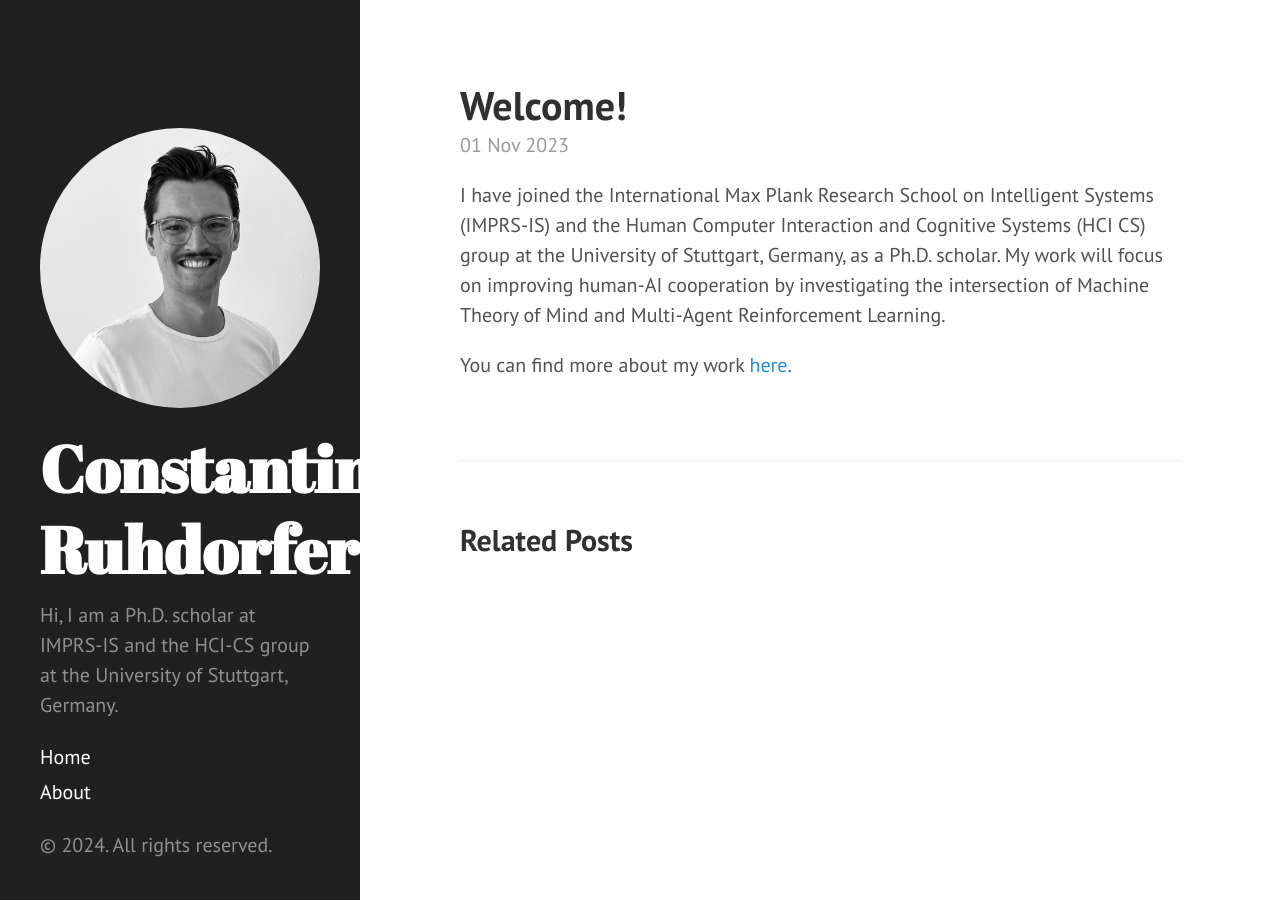
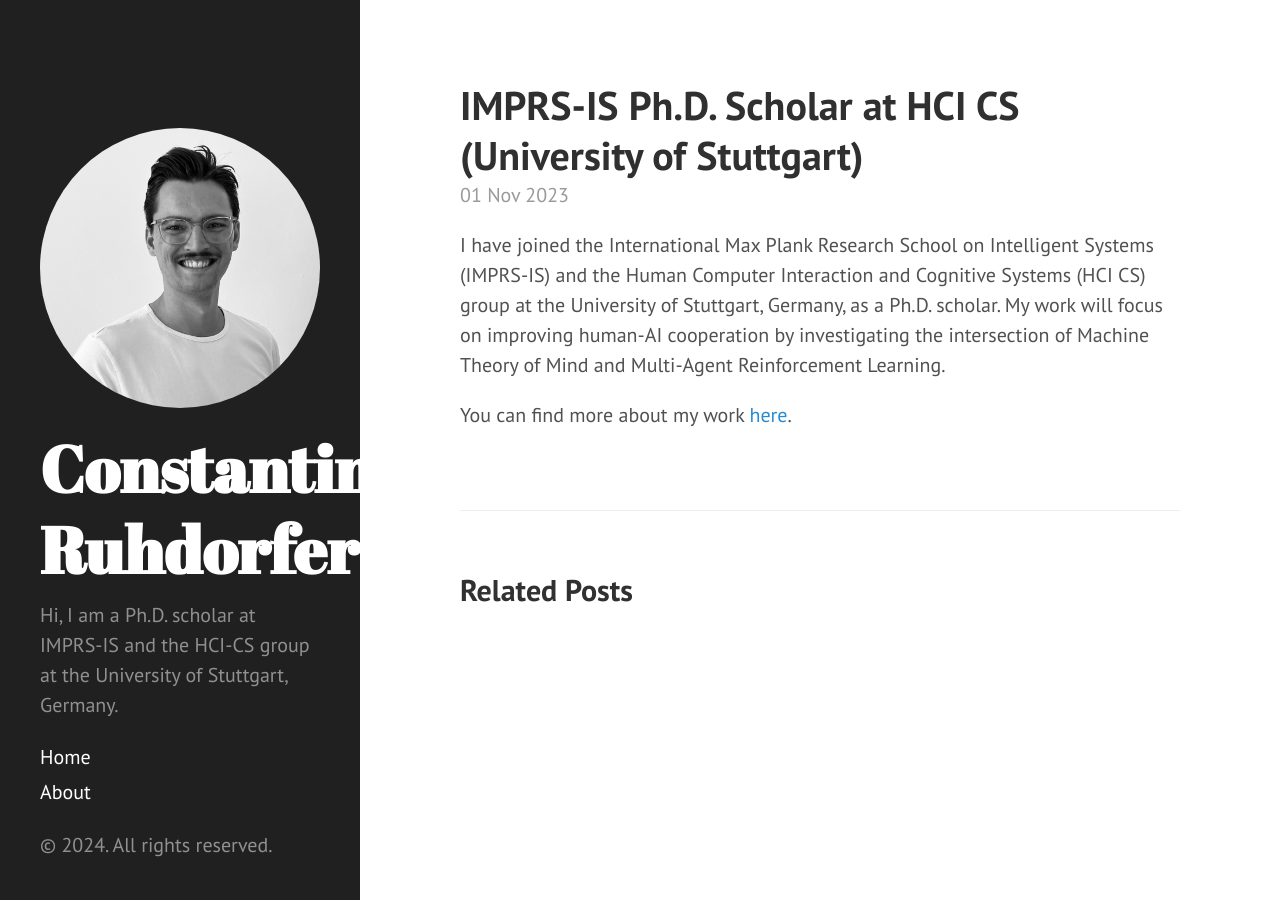
Before and after one commit to ConstantinRuhdorfer/constantinruhdorfer.github.io, a Jekyll site: the page built from _posts/2023-11-01-hi.md, in a window 1280 px wide. Built offline with Jekyll 4.4.1, drawn with Linux system fonts in a browser that asks for light colours.

Commit message:
Changed title

```diff
--- a/_posts/2023-11-01-hi.md
+++ b/_posts/2023-11-01-hi.md
@@ -1,6 +1,6 @@
 ---
 layout: post
-title: Welcome!
+title: IMPRS-IS Ph.D. Scholar at HCI CS (University of Stuttgart)
 ---
 
 I have joined the International Max Plank Research School on Intelligent Systems (IMPRS-IS) and the Human Computer Interaction and Cognitive Systems (HCI CS) group at the University of Stuttgart, Germany, as a  Ph.D. scholar.
```
